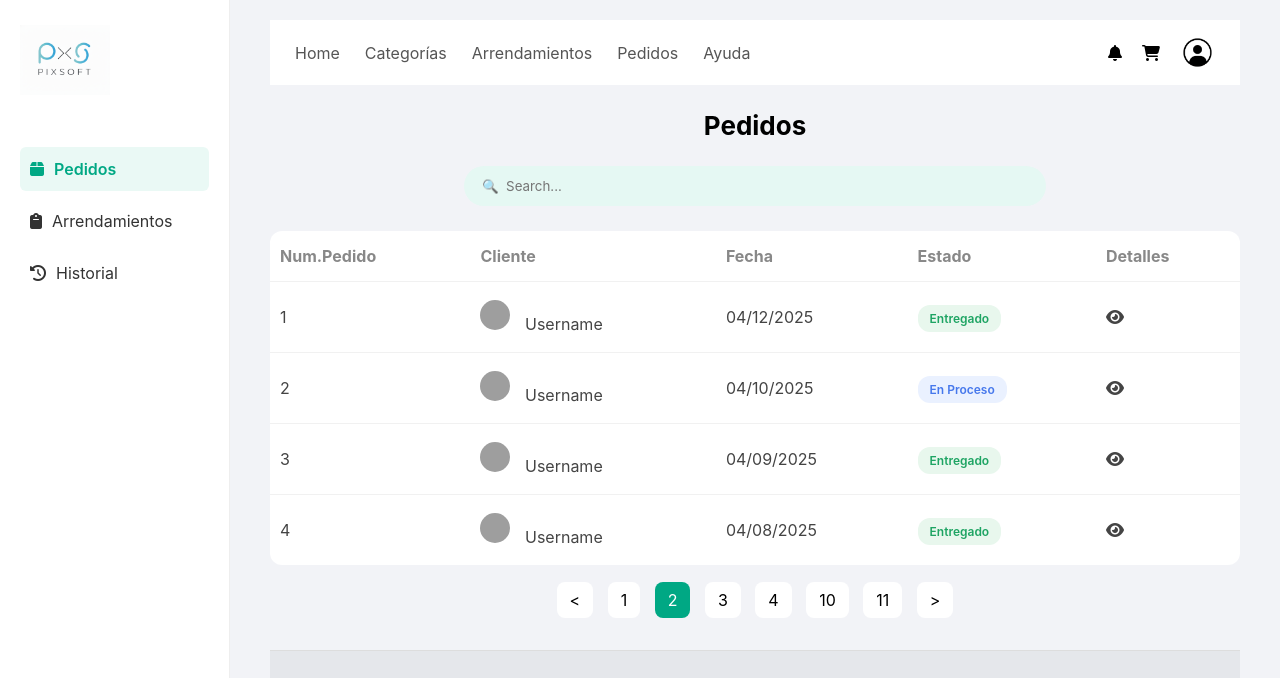
After one commit to martincarmna/Pixsoft, a Django app: page /pedidos/ in a window 1280 px wide. The commit adds this page. Shown: the top 678 px of the page. Run offline with Django 5.2, Linux system fonts and the light colour scheme; grey boxes are pictures that could not be loaded.

Commit message:
Pedidos martin

```diff
--- a/Konoha/home/urls.py
+++ b/Konoha/home/urls.py
@@ -5,4 +5,5 @@ urlpatterns = [
     path('', views.home, name='index.html'),
     path('loginuser/', views.loginuser, name='loginuser.html'),
     path('arriendos/', views.arriendos, name='arriendos.html'),
+    path('pedidos/', views.pedidos, name='pedidos.html'),
 ]
--- a/Konoha/home/views.py
+++ b/Konoha/home/views.py
@@ -2,10 +2,6 @@ from django.shortcuts import render
 from django.http import HttpResponse
 
 # Create your views here.
-
-
-def login(request):
-    return render (request, 'login.html')
 
 def home(request):
     return render (request, 'index.html')
@@ -13,3 +9,5 @@ def loginuser(request):
     return render (request, 'loginuser.html')
 def arriendos(request):
     return render (request, 'arriendos.html')
+def pedidos(request):
+    return render (request, 'pedidos.html')
--- /dev/null
+++ b/Konoha/static/css/pedidos.css
@@ -0,0 +1,230 @@
+* {
+    margin: 0;
+    padding: 0;
+    box-sizing: border-box;
+    font-family: "Inter", sans-serif;
+}
+
+body {
+    background: #f2f3f7;
+    display: flex;
+}
+
+/* ----- SIDEBAR -----*/
+.sidebar {
+    width: 230px;
+    height: 100vh;
+    background: #fff;
+    border-right: 1px solid #eee;
+    padding: 25px 20px;
+    position: fixed;
+}
+
+.sidebar .logo img {
+    width: 90px;
+    margin-bottom: 40px;
+}
+
+.sidebar .menu li {
+    list-style: none;
+    padding: 12px 10px;
+    margin: 8px 0;
+    cursor: pointer;
+    border-radius: 6px;
+    color: #333;
+    display: flex;
+    align-items: center;
+    gap: 10px;
+}
+
+.sidebar .menu li.active,
+.sidebar .menu li:hover {
+    background: #eaf9f5;
+    color: #00a884;
+    font-weight: 600;
+}
+
+/* ----- MAIN CONTENT -----*/
+.content {
+    margin-left: 230px;
+    width: calc(100% - 230px);
+    padding: 20px 40px;
+}
+
+/* ----- NAVBAR -----*/
+.navbar {
+    background: #fff;
+    padding: 15px 25px;
+    border-radius: none;
+    display: flex;
+    justify-content: space-between;
+    align-items: center;
+}
+
+.navbar ul {
+    display: flex;
+    gap: 25px;
+}
+
+.navbar ul li {
+    list-style: none;
+    color: #555;
+    cursor: pointer;
+}
+
+.nav-icons {
+    display: flex;
+    gap: 20px;
+    align-items: center;
+}
+
+.nav-icons .avatar {
+    width: 35px;
+    height: 35px;
+    border-radius: 50%;
+}
+
+/* ----- TITLE -----*/
+.title {
+    text-align: center;
+    margin: 25px 0;
+    font-size: 26px;
+}
+
+/* ----- SEARCH -----*/
+.search-bar {
+    text-align: center;
+    margin-bottom: 25px;
+}
+
+.search-bar input {
+    width: 60%;
+    padding: 12px 18px;
+    border-radius: 25px;
+    border: none;
+    background: #e5f8f3;
+    outline: none;
+}
+
+/* ----- TABLE -----*/
+.orders table {
+    width: 100%;
+    background: #fff;
+    border-radius: 12px;
+    padding: 20px;
+    border-collapse: collapse;
+    overflow: hidden;
+}
+
+.orders th {
+    padding: 15px 10px;
+    text-align: left;
+    color: #888;
+}
+
+.orders td {
+    padding: 18px 10px;
+    border-top: 1px solid #f1f1f1;
+    color: #444;
+}
+
+.user-img {
+    width: 30px;
+    height: 30px;
+    border-radius: 50%;
+    margin-right: 10px;
+}
+
+.badge {
+    padding: 6px 12px;
+    border-radius: 12px;
+    font-size: 12px;
+    font-weight: 600;
+}
+
+.delivered {
+    background: #e8f7ed;
+    color: #1ea463;
+}
+
+.process {
+    background: #eaf1ff;
+    color: #4678ec;
+}
+
+/* ----- PAGINATION -----*/
+.pagination {
+    text-align: center;
+    margin: 25px 0;
+}
+
+.pagination span {
+    margin: 0 5px;
+    padding: 8px 13px;
+    background: #fff;
+    border-radius: 8px;
+    cursor: pointer;
+}
+
+.pagination .active {
+    background: #00a884;
+    color: #fff;
+}
+
+/* ----- FOOTER -----*/
+footer{
+    background-color: #E5E7EB;
+}
+.footer {
+    margin-top: 40px;
+    display: flex;
+    padding: 30px 0;
+    border-top: 1px solid #ddd;
+
+}
+
+.footer-columns {
+    display: flex;
+    justify-content: space-between;
+    width: 100%;
+}
+
+.footer-columns div {
+    width: 22%;
+}
+
+.footer h4 {
+    margin-bottom: 10px;
+}
+
+.footer p {
+    margin: 5px 0;
+    color: #666;
+}
+
+.newsletter-box {
+    display: flex;
+    margin-top: 10px;
+}
+
+.newsletter-box input {
+    padding: 10px;
+    border: 1px solid #ccc;
+    border-radius: 6px 0 0 6px;
+    width: 70%;
+}
+
+.newsletter-box button {
+    background: #6d77ff;
+    border: none;
+    padding: 10px 15px;
+    color: #fff;
+    border-radius: 0 6px 6px 0;
+}
+
+/* ----- SUB FOOTER -----*/
+.sub-footer {
+    text-align: center;
+    color: #777;
+    padding: 20px;
+}
--- a/Konoha/templates/index.html
+++ b/Konoha/templates/index.html
@@ -20,7 +20,7 @@
         <a href="#">Apartado</a>
         <a href="#">Productos</a>
         <a href="#">Ayuda</a>
-        <a href="#">Arriendos</a>
+        <a href="./arriendos.html">Arriendos</a>
     </nav>
 
     <div class="search-box">
--- a/Konoha/templates/loginuser.html
+++ b/Konoha/templates/loginuser.html
@@ -41,7 +41,7 @@
 
                 <!-- BOTÓN CON LINK A HOME -->
                 <!-- Opción 1: enlace (sin JS) -->
-<a href="{% url 'home' %}" class="login-btn" role="button">Sign In</a>
+<a href="/index.html" class="login-btn" role="button">Sign In</a>
 
 <!-- Opción 2: botón (con JS) por si el CSS u overlay impide clicks en el <a>) -->
 <button id="loginButton" class="login-btn" type="button" style="display:none;">Sign In</button>
--- /dev/null
+++ b/Konoha/templates/pedidos.html
@@ -0,0 +1,158 @@
+<!DOCTYPE html>
+<html lang="es">
+<head>
+    <meta charset="UTF-8">
+    <meta name="viewport" content="width=device-width, initial-scale=1.0">
+    <title>Pedidos</title>
+    <link rel="stylesheet" href="/static/css/pedidos.css">
+    <link rel="stylesheet" href="https://cdnjs.cloudflare.com/ajax/libs/font-awesome/6.5.0/css/all.min.css">
+</head>
+
+<body>
+
+    <!-- Sidebar -->
+    <aside class="sidebar">
+        <div class="logo">
+            <img src="/static/imagenes/logoEmpresa.png" alt="Logo">
+        </div>
+
+        <ul class="menu">
+            <li class="active"><i class="fa fa-box"></i> Pedidos</li>
+            <li><i class="fa fa-clipboard"></i> Arrendamientos</li>
+            <li><i class="fa fa-history"></i> Historial</li>
+        </ul>
+    </aside>
+
+    <!-- Main content -->
+    <main class="content">
+
+        <!-- Navbar -->
+        <nav class="navbar">
+            <ul>
+                <li>Home</li>
+                <li>Categorías</li>
+                <li>Arrendamientos</li>
+                <li>Pedidos</li>
+                <li>Ayuda</li>
+            </ul>
+
+            <div class="nav-icons">
+                <i class="fa fa-bell"></i>
+                <i class="fa fa-cart-shopping"></i>
+                <img class="avatar" src="/static/imagenes/usericono.png" alt="User">
+            </div>
+        </nav>
+
+        <h2 class="title">Pedidos</h2>
+
+        <div class="search-bar">
+            <input type="text" placeholder="🔍  Search...">
+        </div>
+
+        <!-- Orders Table -->
+        <section class="orders">
+            <table>
+                <thead>
+                    <tr>
+                        <th>Num.Pedido</th>
+                        <th>Cliente</th>
+                        <th>Fecha</th>
+                        <th>Estado</th>
+                        <th>Detalles</th>
+                    </tr>
+                </thead>
+
+                <tbody>
+                    <tr>
+                        <td>1</td>
+                        <td><img class="user-img" src="user1.jpg"> Username</td>
+                        <td>04/12/2025</td>
+                        <td><span class="badge delivered">Entregado</span></td>
+                        <td><i class="fa fa-eye"></i></td>
+                    </tr>
+
+                    <tr>
+                        <td>2</td>
+                        <td><img class="user-img" src="user2.jpg"> Username</td>
+                        <td>04/10/2025</td>
+                        <td><span class="badge process">En Proceso</span></td>
+                        <td><i class="fa fa-eye"></i></td>
+                    </tr>
+
+                    <tr>
+                        <td>3</td>
+                        <td><img class="user-img" src="user3.jpg"> Username</td>
+                        <td>04/09/2025</td>
+                        <td><span class="badge delivered">Entregado</span></td>
+                        <td><i class="fa fa-eye"></i></td>
+                    </tr>
+
+                    <tr>
+                        <td>4</td>
+                        <td><img class="user-img" src="user4.jpg"> Username</td>
+                        <td>04/08/2025</td>
+                        <td><span class="badge delivered">Entregado</span></td>
+                        <td><i class="fa fa-eye"></i></td>
+                    </tr>
+                </tbody>
+            </table>
+        </section>
+
+        <!-- Pagination -->
+        <div class="pagination">
+            <span>&lt;</span>
+            <span>1</span>
+            <span class="active">2</span>
+            <span>3</span>
+            <span>4</span>
+            <span>10</span>
+            <span>11</span>
+            <span>&gt;</span>
+        </div>
+
+        <!-- Footer -->
+        <footer class="footer">
+            <div class="footer-left">
+                <img src="logo.png" alt="Logo">
+            </div>
+
+            <div class="footer-columns">
+                <div>
+                    <h4>Product</h4>
+                    <p>Features</p>
+                    <p>Pricing</p>
+                </div>
+
+                <div>
+                    <h4>Resources</h4>
+                    <p>Blog</p>
+                    <p>User guides</p>
+                    <p>Webinars</p>
+                </div>
+
+                <div>
+                    <h4>Company</h4>
+                    <p>About</p>
+                    <p>Join us</p>
+                </div>
+
+                <div class="newsletter">
+                    <h4>Subscribe to our newsletter</h4>
+                    <p>For product announcements and exclusive insights</p>
+                    <div class="newsletter-box">
+                        <input type="email" placeholder="✉  Input your email">
+                        <button>Subscribe</button>
+                    </div>
+                </div>
+            </div>
+
+        </footer>
+
+        <div class="sub-footer">
+            © 2022 Brand, Inc. • Privacy • Terms • Sitemap
+        </div>
+
+    </main>
+
+</body>
+</html>
```
